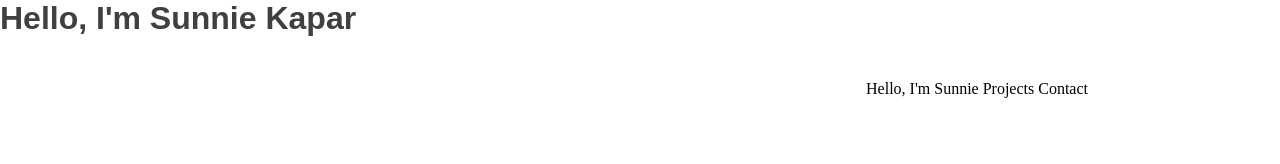
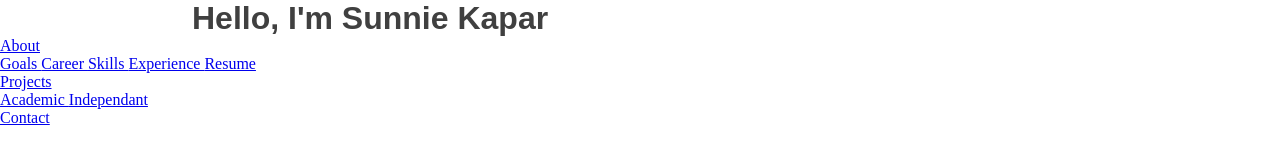
Before and after one commit to sunniekapar/sunniekapar.github.io, a plain HTML site: page index.html in a window 1280 px wide. Drawn offline with Linux system fonts and the light colour scheme.

Commit message:
dropdown menu

```diff
--- a/index.html
+++ b/index.html
@@ -15,15 +15,57 @@
     </div>
 
     <div class="sidenav">
-        <a>
-            Hello, I'm Sunnie
+        <a href="#" class="about-button">
+            About
         </a>
-        <a>
+        <div class="about-dropdown">
+            <a href="#">
+                Goals
+            </a>
+            <a href="#">
+                Career
+            </a>
+            <a href="#">
+                Skills
+            </a>
+            <a href="#">
+                Experience
+            </a>
+            <a href="#">
+                Resume
+            </a>
+        </div>
+        <a href="#">
             Projects
+            <div class="project-dropdown">
+                <a href="#">
+                    Academic
+                </a>
+                <a href="#">
+                    Independant
+                </a>
+            </div>
         </a>
-        <a>
+        <a href="#">
             Contact
         </a>
+    </div>
+
+    <div class="about-text">
+        <p>
+            lorem ipsum dolor sit amet consectetur adipiscing elit montes
+            hendrerit magna fames augue tempor vivamus cras a nec pulvinar
+            rhoncus proin senectus cursus sapien lobortis maecenas imperdiet
+            blandit vulputate finibus nibh morbi penatibus ad conubia curae
+            pharetra integer himenaeos molestie eros ridiculus dui curabitur
+            duis congue sagittis netus malesuada porta dapibus nisl ornare
+            lectus ultricies sollicitudin lacus suspendisse fringilla elementum
+            sociosqu risus rutrum eu inceptos massa nascetur tristique primis
+            egestas faucibus ligula ullamcorper semper mauris tortor luctus ex
+            phasellus odio turpis eleifend quis sodales fusce vitae nisi in libero
+            nostra quisque litora nunc commodo non leo posuere aenean est nam
+
+        </p>
     </div>
 </body>
 
--- a/style.css
+++ b/style.css
@@ -13,10 +13,16 @@
     font-family: var(--font);
     max-width: 70%;
     color: var(--dark_grey);
+    margin: 0 auto;
 }
 
-.sidenav {
-    position: fixed;
-    top: 10%;
-    right: 15%;
+.about-dropdown, .project-dropdown {
+    color:aliceblue;
 }
+
+.about-button:hover .about-dropdown {
+    color: red;
+}
+.about-text {
+    visibility: hidden;
+}
```
